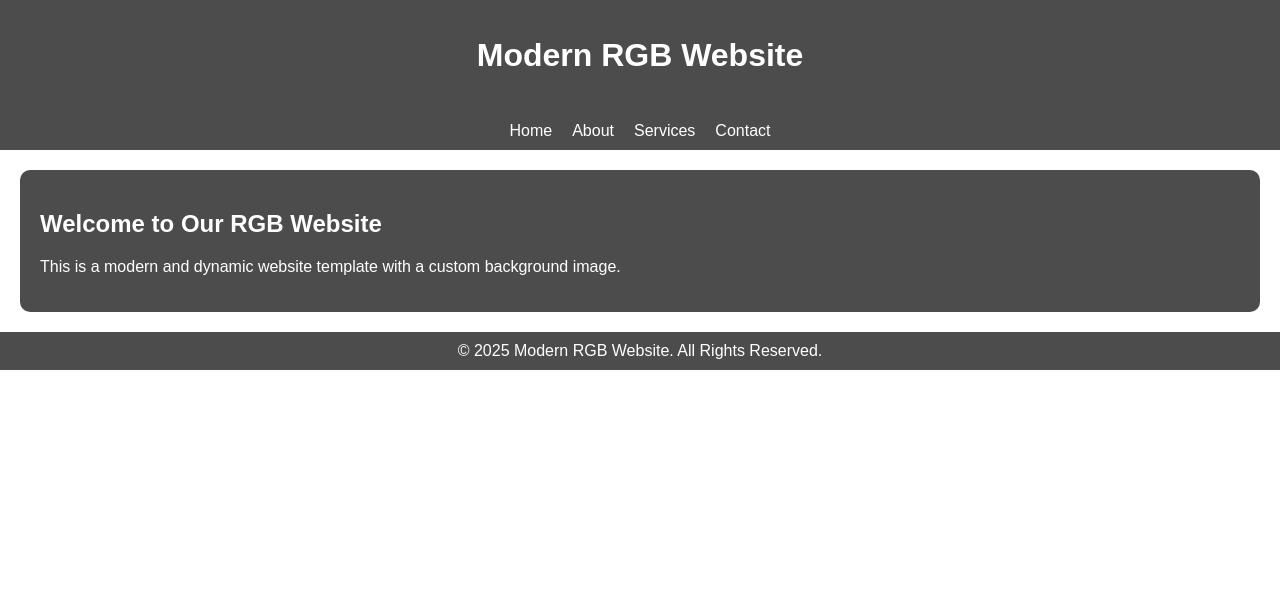
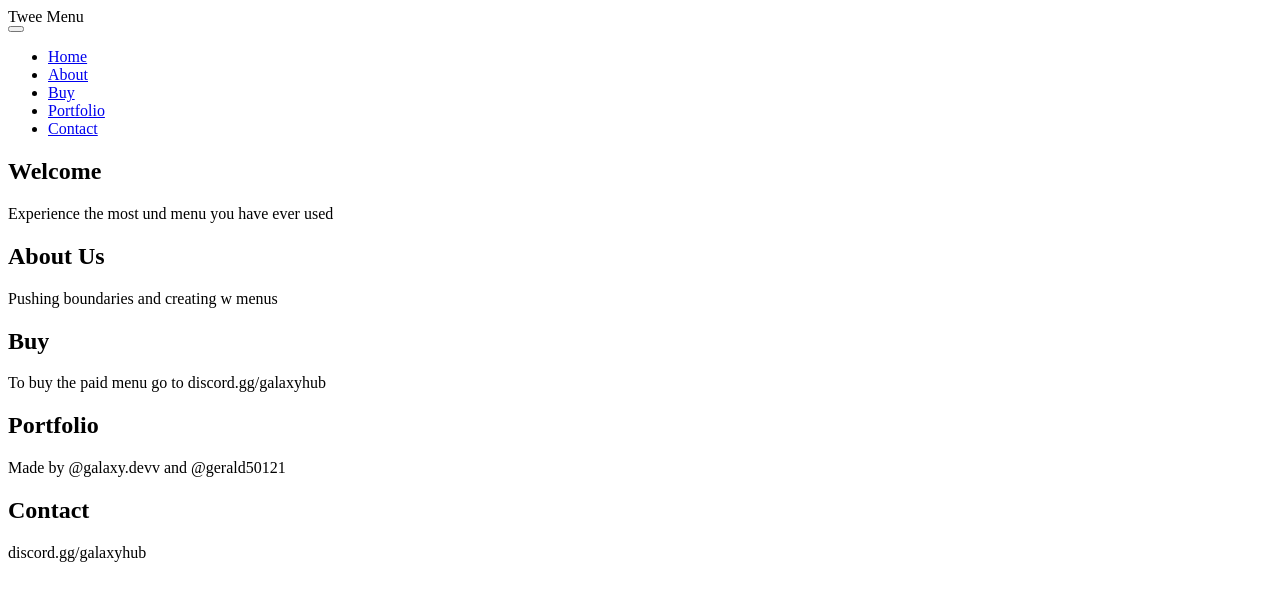
Before and after one commit to galaxy-devv/tweemenu.github.io, a plain HTML site: page index.html in a window 1280 px wide. Drawn offline with Linux system fonts and the light colour scheme.

Commit message:
Update index.html

```diff
--- a/index.html
+++ b/index.html
@@ -1,68 +1,58 @@
-<!DOCTYPE html>
-<html lang="en">
-<head>
-    <meta charset="UTF-8">
-    <meta name="viewport" content="width=device-width, initial-scale=1.0">
-    <title>Modern RGB Website</title>
-    <style>
-        body {
-            font-family: Arial, sans-serif;
-            margin: 0;
-            padding: 0;
-            background: url('{0D311286-70B8-46BC-974B-2ACAD2053300}.png') no-repeat center center fixed;
-            background-size: cover;
-            color: white;
-        }
-        header {
-            background: rgba(0, 0, 0, 0.7);
-            color: white;
-            padding: 1em 0;
-            text-align: center;
-        }
-        nav {
-            display: flex;
-            justify-content: center;
-            gap: 20px;
-            padding: 10px;
-            background: rgba(0, 0, 0, 0.7);
-        }
-        nav a {
-            color: white;
-            text-decoration: none;
-        }
-        .container {
-            max-width: 1200px;
-            margin: 20px auto;
-            padding: 20px;
-            background: rgba(0, 0, 0, 0.7);
-            box-shadow: 0px 0px 10px rgba(255,255,255,0.5);
-            border-radius: 10px;
-        }
-        footer {
-            text-align: center;
-            padding: 10px;
-            background: rgba(0, 0, 0, 0.7);
-            color: white;
-            margin-top: 20px;
-        }
-    </style>
-</head>
-<body>
-    <header>
-        <h1>Modern RGB Website</h1>
-    </header>
-    <nav>
-        <a href="#">Home</a>
-        <a href="#">About</a>
-        <a href="#">Services</a>
-        <a href="#">Contact</a>
+<nav class="navbar">
+        <div class="navbar-container">
+            <div class="logo">Twee Menu</div>
+            <button class="mobile-nav-toggle" aria-label="Toggle navigation">
+                <span class="bar"></span>
+                <span class="bar"></span>
+                <span class="bar"></span>
+            </button>
+            <ul class="nav-links">
+                <li><a href="#home">Home</a></li>
+                <li><a href="#about">About</a></li>
+                <li><a href="#services">Buy</a></li>
+                <li><a href="#portfolio">Portfolio</a></li>
+                <li><a href="#contact">Contact</a></li>
+            </ul>
+        </div>
     </nav>
-    <div class="container">
-        <h2>Welcome to Our RGB Website</h2>
-        <p>This is a modern and dynamic website template with a custom background image.</p>
-    </div>
-    <footer>
-        &copy; 2025 Modern RGB Website. All Rights Reserved.
-    </footer>
-</body>
-</html>
+    <div class="overlay"></div>
+
+    <section id="home">
+        <div class="bg-effect bg-effect-1"></div>
+        <div class="section-content">
+            <h1 class="section-title">Welcome</h1>
+            <p class="section-description">Experience the most und menu you have ever used</p>
+        </div>
+    </section>
+
+    <section id="about">
+        <div class="bg-effect bg-effect-2"></div>
+        <div class="section-content">
+            <h1 class="section-title">About Us</h1>
+            <p class="section-description">Pushing boundaries and creating w menus</p>
+        </div>
+    </section>
+
+    <section id="services">
+        <div class="bg-effect bg-effect-1"></div>
+        <div class="section-content">
+            <h1 class="section-title">Buy</h1>
+            <p class="section-description">To buy the paid menu go to discord.gg/galaxyhub</p>
+        </div>
+    </section>
+
+    <section id="portfolio">
+        <div class="bg-effect bg-effect-2"></div>
+        <div class="section-content">
+            <h1 class="section-title">Portfolio</h1>
+            <p class="section-description">Made by @galaxy.devv and @gerald50121</p>
+        </div>
+    </section>
+
+    <section id="contact">
+        <div class="bg-effect bg-effect-1"></div>
+        <div class="section-content">
+            <h1 class="section-title">Contact</h1>
+            <p class="section-description">discord.gg/galaxyhub</p>
+        </div>
+    </section>
```
